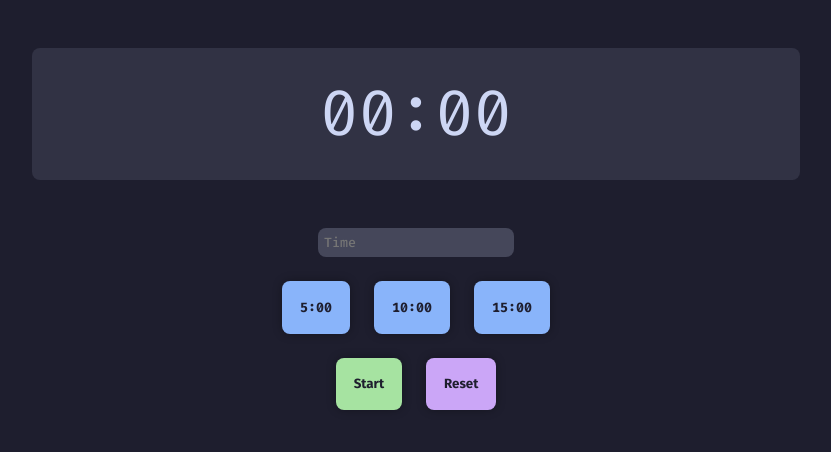
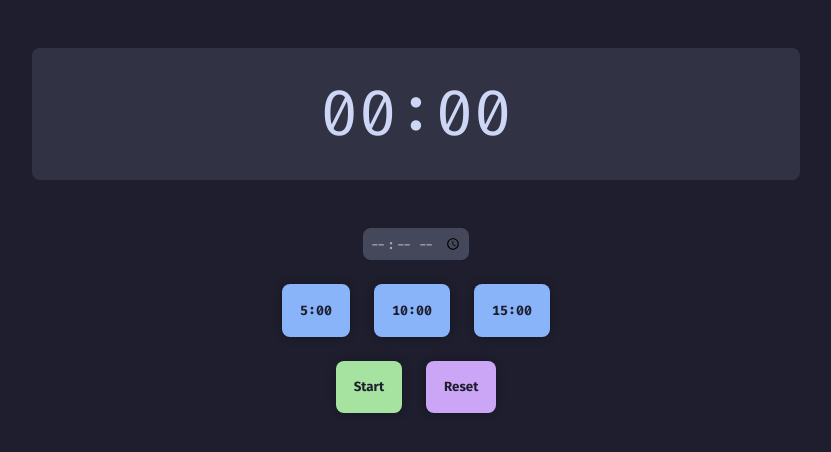
Before and after one commit to Virkkunen/timer, a React (Create React App) app: page / in a window 1280 px wide. Shown: the top 452 px of the page, without its empty margins (224-1055 px from the left). Built offline with nearby package versions, Linux system fonts and the light colour scheme.

Commit message:
new manual time input

```diff
--- a/src/components/Timer.jsx
+++ b/src/components/Timer.jsx
@@ -28,8 +28,10 @@ export default class Timer extends Component {
   };
 
   inputHandleChange = (e) => {
-    if (e.target.value < 0) return;
-    this.setState({seconds: Number(e.target.value)}, () => this.displayTime());
+    // senti o cérebro expandindo fazendo essa conta
+    const calculatedTime = e.target.valueAsNumber / 60000;
+    if (calculatedTime < 0) return;
+    this.setState({seconds: calculatedTime}, () => this.displayTime());
   };
 
   displayTime = () => {
@@ -90,7 +92,7 @@ export default class Timer extends Component {
         <span id='timer'>{display}</span>
         <div className='controls'>
           <label htmlFor='custom-time'>
-            <input type="number" name='custom-time' min='0' placeholder='Time' onChange={this.inputHandleChange} id="time-input" disabled={timerActive}/>
+            <input type="time" name='custom-time' min='00:00' placeholder='Time' onChange={this.inputHandleChange} id="time-input" disabled={timerActive}/>
           </label>
           <div className='presets'>
             <button type='button' className='blue mono' name='5' value='300' disabled={timerActive} onClick={this.presetTime}>5:00</button>
```
